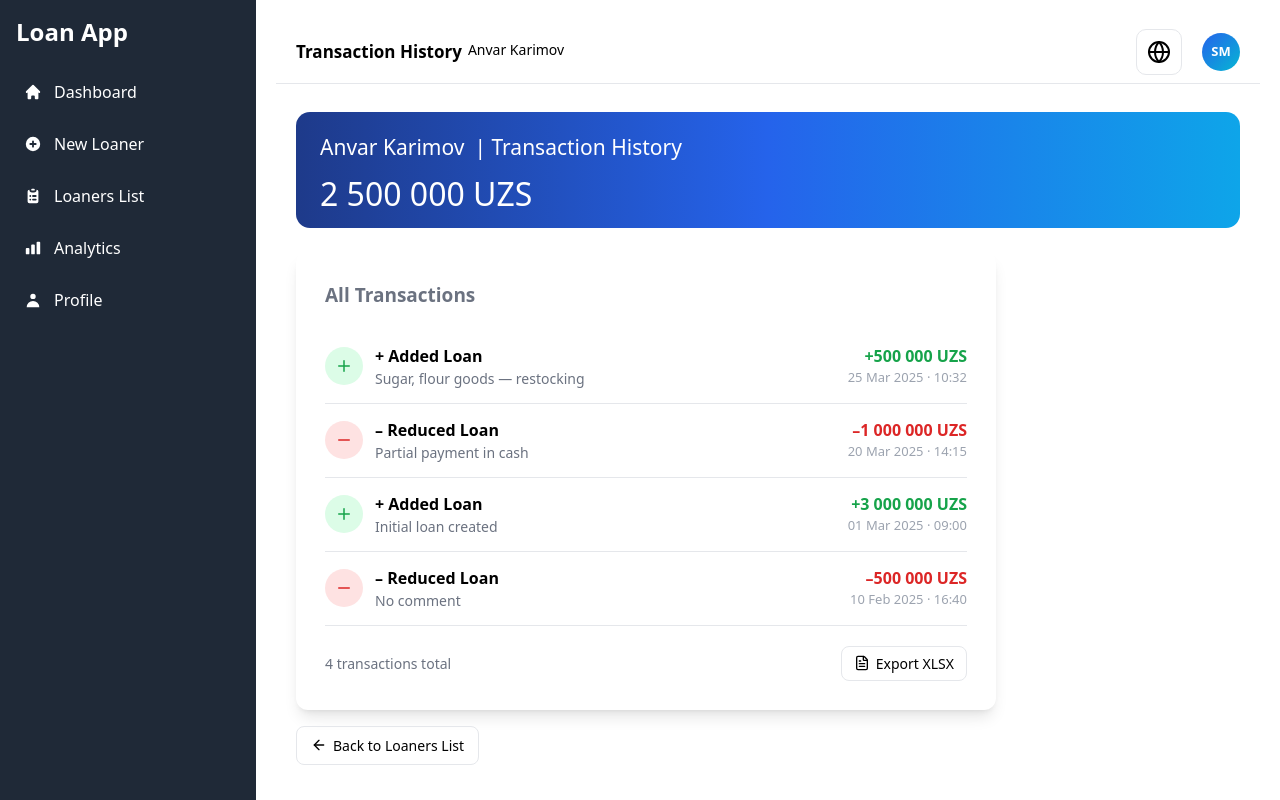
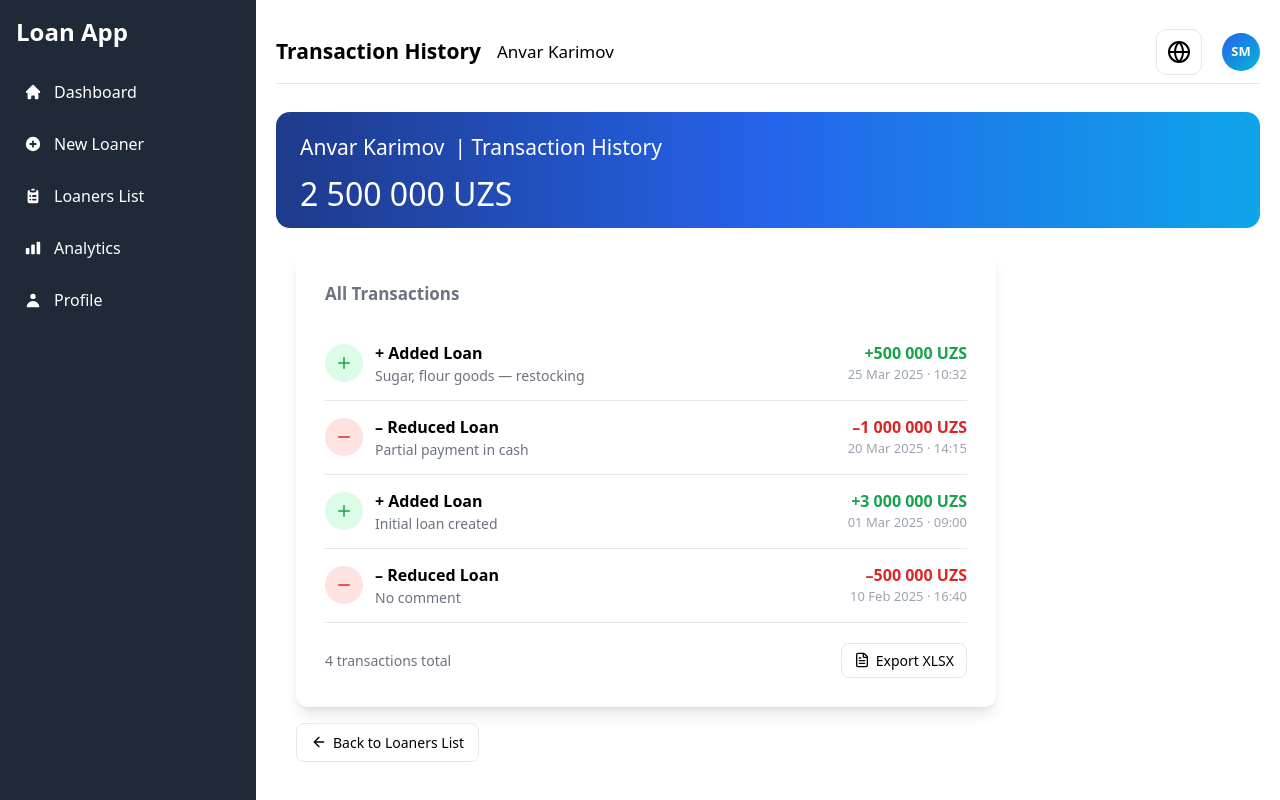
Before and after one commit to kamilov1701/Loan_PC, a React (Vite) app: page /history in a window 1280 px wide. Built offline with nearby package versions, Linux system fonts and the light colour scheme.

Commit message:
i cant do home page

```diff
--- a/src/Pages/HistoryLoanC.jsx
+++ b/src/Pages/HistoryLoanC.jsx
@@ -10,10 +10,10 @@ export default class History extends Component {
       <div>
 
         {/* NAV */}
-        <div className='flex justify-between bg-[#FFF] w-full h-[64px] border-b-[1px] border-[#E5E7EB] px-[20px] items-center'>
-          <div className='flex gap-[6px]'>
-            <h1 className='text-[17px] font-bold'>Transaction History</h1>
-            <h2 className='text-[14px] font-normal'>Anvar Karimov</h2>
+        <div className='flex justify-between bg-[#FFF] w-full h-[64px] border-b-[1px] border-[#E5E7EB]  items-center'>
+          <div className='flex gap-[6px] items-center'>
+            <h1 className='text-[21px] font-bold'>Transaction History</h1>
+            <h2 className='text-[17px] ml-[10px] font-normal'>Anvar Karimov</h2>
           </div>
 
           <div className='flex gap-[20px] items-center'>
@@ -27,7 +27,7 @@ export default class History extends Component {
         </div>
 
         {/* HERO */}
-        <section className='mt-[28px] px-[20px]'>
+        <section className='mt-[28px]'>
           <div className='bg-gradient-to-r from-[#1E3A8A] via-[#2563EB] to-[#0EA5E9] w-full h-[116px] rounded-[14px] py-[20px] px-[24px]'>
             <div className='flex gap-[10px] text-[#fff] text-[21px]'>
               <h1>Anvar Karimov</h1>
@@ -44,7 +44,7 @@ export default class History extends Component {
           <section className='bg-[#fff] shadow-lg rounded-xl max-w-[700px] w-full mt-[24px] p-[29px]'>
 
             <div>
-              <p className='text-[#6B7280] text-[19px] font-semibold'>All Transactions</p>
+              <p className='text-[#6B7280] text-[17px] font-semibold'>All Transactions</p>
             </div>
 
             <div className='mt-[20px]'>
```
Also changed, not shown: 1 other file (tests, documents, lock files or other folders).
